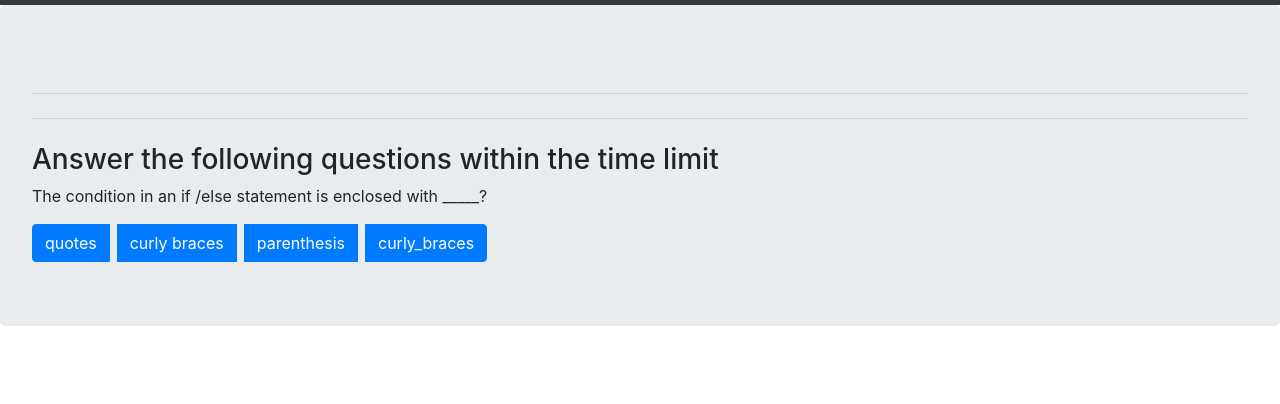
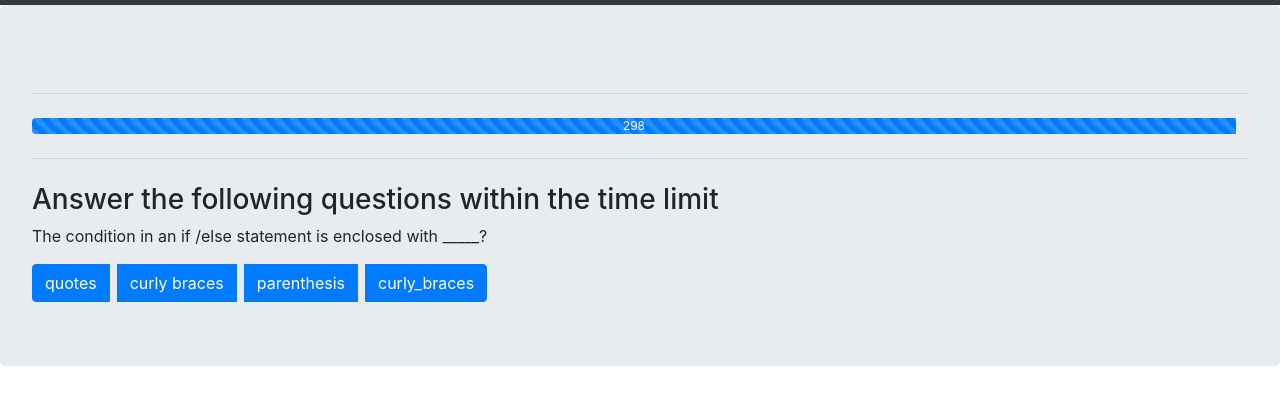
Before and after one commit to trilambda122/hw4-quiz, a plain HTML site: page index.html in a window 1280 px wide. Both pictures are taken after a click on the button "START the QUIZ". Shown: the part 52-456 px from the top of the page. Drawn offline with nearby package versions, Linux system fonts and the light colour scheme.

Commit message:
fix bug where answer buttons would not display correctly, added timer bar

```diff
--- a/index.html
+++ b/index.html
@@ -25,12 +25,18 @@
 
             </div>
 
-        </div>
     </nav>
 
     <div id="quiz-area " class="jumbotron ">
-        <button type="button" class="btn btn-primary mr-2 " data-ans-num="1" id="start_btn">START the QUIZ</button>
+
+        <div><button type="button" class="btn btn-primary m-2 " data-ans-num="1" id="start_btn">START the QUIZ</button></div>
         <hr class="my-4 ">
+        <div class="progress">
+            <div class="progress-bar progress-bar-striped " role="progressbar" style="width: 100%;" aria-valuenow="50" aria-valuemin="0" aria-valuemax="100" id="timer-bar">
+            </div>
+        </div>
+
+
         <h1 class="display-4" id="text-header">QUIZ CHALLEGE</h1>
         <P class="lead "></P>
         <hr class="my-4 ">
--- a/script.js
+++ b/script.js
@@ -5,29 +5,29 @@ console.log("HOWDY!");
 var startButton = document.querySelector('#start_btn')
 var questionElement = document.querySelector("#question-text");
 var buttonArea = document.querySelector("#answer-buttons-area")
+var timeBar = document.querySelector("#timer-bar");
 
+
+// stage vars
 var questionNumber = 0;
-
+var timeLimit = 300;
 
 
 // start button listener for kicking off the quiz
-startButton = addEventListener('click', startQuiz)
-
-
-// funciton to start the quiz, will remvoe the start button from the DOM and set the first quesiton
-function startQuiz() {
+startButton.addEventListener('click', function(event) {
     event.stopPropagation();
     // remove the start button and the text-header from the DOM  when the quiz starts
-    document.querySelector('#start_btn').remove();
+    document.querySelector('#start_btn').remove()
     document.querySelector('#text-header').innerText = "";
-
     setQuestion(questionNumber);
-}
+    startTimer();
+});
 
 
 // gets the first question from the quesitons array and  then calls show answers function to place the question onthe page
+
 function setQuestion(questionNumber) {
-    event.stopPropagation();
+    // event.stopPropagation();
 
     singleQuestion = questions[questionNumber].question;
     showQuestion(singleQuestion);
@@ -39,20 +39,19 @@ function setQuestion(questionNumber) {
 
 // Expects a question oject to be passed, and will then display it on the page.
 function showQuestion(question) {
-    event.stopPropagation();
-
+    // event.stopPropagation();
     questionElement.innerText = question;
 }
-
 // expects an answers pbject to be passed and loop through each of them creatingn and displaying a button on the page
 function showAnswers(answers) {
-    event.stopPropagation();
+    // event.stopPropagation();
     cleanupButtons();
 
+    // buttonArea.appendChild(answerButton);
     answers.forEach(function(answer) {
+        // event.stopPropagation();
+        var answerButton = document.createElement('button');
 
-        var answerButton = document.createElement('button');
-        console.log("the answer button is: " + answerButton)
         answerButton.classList.add("btn");
         answerButton.classList.add("btn-primary");
         answerButton.classList.add("mr-2");
@@ -62,42 +61,48 @@ function showAnswers(answers) {
         if (answer.correct) {
             answerButton.dataset.correct = "true";
         }
-        answerButton.addEventListener("click", checkAnswer)
-        console.log(buttonArea);
+        // answerButton.addEventListener("click", checkAnswer)
+        answerButton.addEventListener('click', function(event) {
+                event.stopPropagation();
+                checkAnswer(event);
+            }
+
+        )
         buttonArea.appendChild(answerButton);
 
+
     });
-    // no idea why this works, but without it the second set of questions will not display!
-    buttonArea.appendChild();
+    // no idea why this works, but without it the second set of questions will not display! however it causes an reference error that stops everything else
+    // buttonArea.appendChild(answerButton);
 
 };
 
 // expects a single answer object to be passed, will parse the correct parm for true or false
 function checkAnswer(answer) {
-    event.stopPropagation();
+    // event.stopPropagation();
     var buttonSelected = answer.target;
     var answerStatus = false;
     if (buttonSelected.dataset.correct === "true") {
-
         answerStatus = true;
     }
     showAnswerResult(answerStatus);
     questionNumber = questionNumber + 1;
 
     setQuestion(questionNumber);
-    cleanupButtons();
+
 }
 
 // Display the status of the selected answer to the page.
 function showAnswerResult(answerStatus) {
-    event.stopPropagation();
+    // event.stopPropagation();
     if (answerStatus) {
-        console.log("CORREECT A MUNODO!!");
+
         document.querySelector('#text-header').innerText = "CORRECT A MUNDO";
     } else {
-        console.log("HEEYYYY!!");
+
         document.querySelector('#text-header').innerText = "NO WAY";
-
+        // decrement the timer by 30sec.
+        timeLimit = timeLimit - 30;
     }
 }
 
@@ -108,7 +113,32 @@ function cleanupButtons() {
 }
 
 
+// Start the timer
+function startTimer() {
+    var startingTime = timeLimit;
+    setInterval(function() {
+        timeLimit = timeLimit - 1;
+        console.log(timeLimit);
+        timeBar.innerText = timeLimit;
+        percent = (timeLimit / startingTime) * 100;
+        percent = Math.floor(percent);
+        percent = (percent + "%");
+        console.log("percent is:" + percent);
+        timeBar.style.width = percent;
 
+    }, 1000);
+}
+
+// function updateTimerBar(time) {
+//     var startingTime = timeLimit;
+//     timeBar.innerText = time;
+//     percent = (time / startingTime) * 100;
+//     percent = Math.floor(percent);
+//     percent = (percent + "%");
+//     console.log("percent is:" + percent);
+//     timeBar.style.width = percent;
+
+// }
 // array of objects containing questions, possible answers, and true or false values.
 var questions = [{
         question: "The condition in an if /else statement is enclosed with _____?",
```
